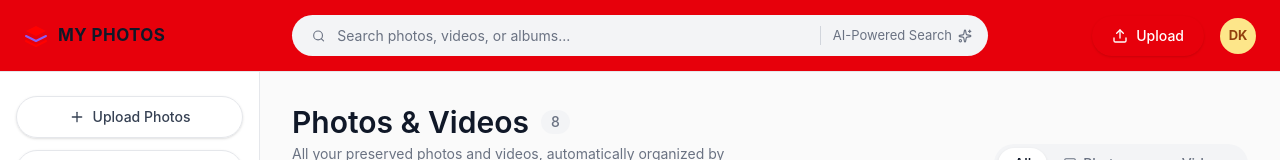
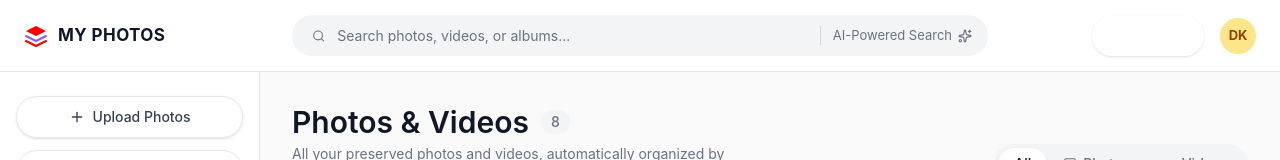
Before and after one commit to heur402/PHOTOGRAPHER, a React (Vite) app in the folder Frontend/: page / in a window 1280 px wide. Shown: the top 160 px of the page. Built offline with nearby package versions, Linux system fonts and the light colour scheme; a web font is replaced by a local one.

Commit message:
Auto-commit: Frontend/src/component/TopBar.jsx at 11/25/2026, 8:09:44 AM

```diff
--- a/Frontend/src/component/TopBar.jsx
+++ b/Frontend/src/component/TopBar.jsx
@@ -7,7 +7,7 @@ const TopBar = ({ onUploadClick, onMenuClick }) => {
   const navigate = useNavigate();
 
   return (
-    <header className="h-[72px] bg-red-600 border-b border-gray-200 flex items-center justify-between px-4 md:px-6 fixed top-0 left-0 right-0 z-30">
+    <header className="h-[72px] bg-white border-b border-gray-200 flex items-center justify-between px-4 md:px-6 fixed top-0 left-0 right-0 z-30">
 
       {/* Left: Mobile Menu Button & Logo */}
       <div className="flex items-center gap-3 md:w-[236px]">
```
